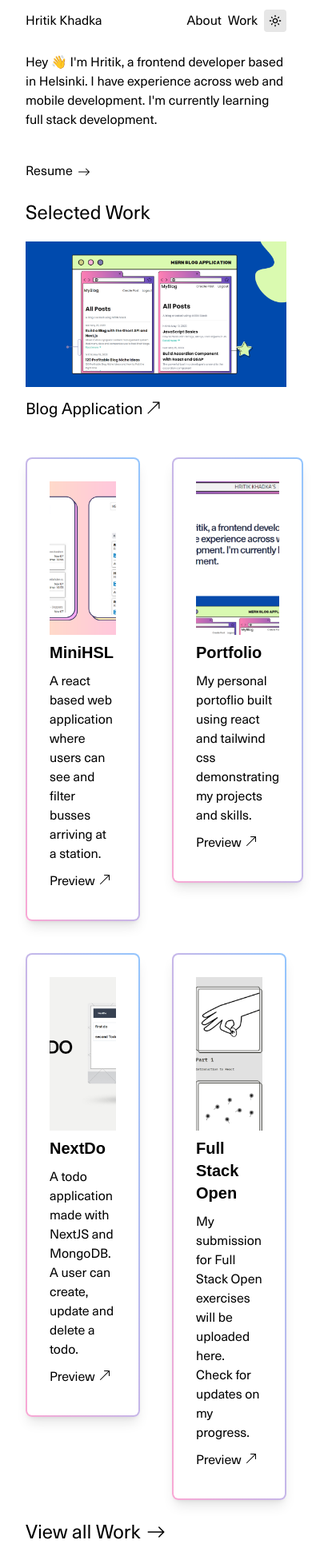
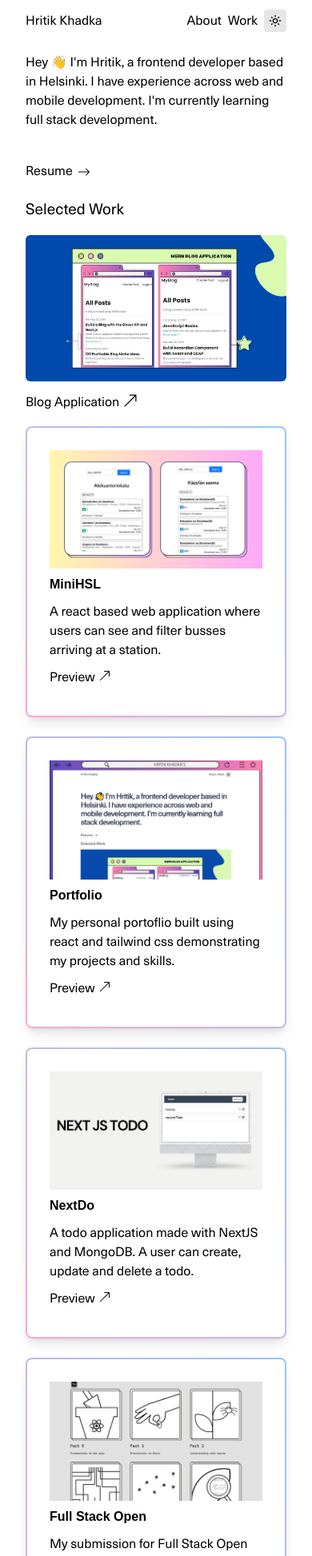
Before and after one commit to hrithikhadka/react-portfolio, a React (Vite) app: page / in a window 390 px wide. Shown: the top 1946 px of the page at 80% size. Built offline with nearby package versions, Linux system fonts and the light colour scheme; a web font is replaced by a local one.

Commit message:
projects component responsive

```diff
--- a/src/components/SelectedProjects.jsx
+++ b/src/components/SelectedProjects.jsx
@@ -5,11 +5,11 @@ import projects from "../projectData";
 const Project = ({ title, description, image, link }) => {
   return (
     <div className="flex flex-col h-full">
-      <div className="relative mx-auto max-w-md rounded-lg bg-gradient-to-tr from-pink-300 to-blue-300 p-0.5 shadow-lg">
+      <div className="relative sm:mx-auto  rounded-lg bg-gradient-to-tr from-pink-300 to-blue-300 p-0.5 shadow-lg">
         <div className="bg-white p-7 rounded-md">
-          <img src={image} alt={title} className="w-96 h-48 object-cover" />
+          <img src={image} alt={title} className="w-full h-auto object-cover" />
 
-          <h1 className="font-bold text-xl mb-2 mt-2">{title}</h1>
+          <h1 className="font-bold md:text-xl mb-2 mt-2">{title}</h1>
           <p>{description}</p>
           <div className="flex items-center gap-1 my-2.5 cursor-pointer">
             <p>Preview</p>
@@ -24,23 +24,31 @@ const Project = ({ title, description, image, link }) => {
 const SelectedProjects = () => {
   return (
     <div>
-      <h2 className="text-[24px] my-[20px]">Selected Work</h2>
+      <h2 className="sm:text-[24px] max-sm:text-[19px] my-[20px]">
+        Selected Work
+      </h2>
       <figure>
-        <img src="/images/mernblog.PNG" alt="Project Preview" />
+        <img
+          src="/images/mernblog.PNG"
+          alt="Project Preview"
+          className="rounded-md"
+        />
         <div className="flex items-center gap-1 mt-3">
-          <h1 className="text-xl cursor-pointer">Blog Application</h1>
+          <h1 className="sm:text-xl cursor-pointer">Blog Application</h1>
           <BsArrowUpRight className="cursor-pointer text-xl" />
         </div>
       </figure>
 
-      <div className="grid grid-cols-2 gap-10 mt-[3rem]">
+      <div className="grid sm:grid-cols-1 lg:grid-cols-2  md:grid-cols-2 grid-cols-1 gap-6 md:gap-8 lg:gap-10 mt-5">
         {projects.map((project, index) => (
           <Project key={index} {...project} />
         ))}
       </div>
 
       <div className="flex items-center">
-        <h2 className="text-[24px] my-[20px]">View all Work</h2>
+        <h2 className="sm:text-[24px] max-sm:text-[19px] my-[20px]">
+          View all Work
+        </h2>
         <BsArrowRight className="text-2xl mt-1 ml-2" />
       </div>
     </div>
```
